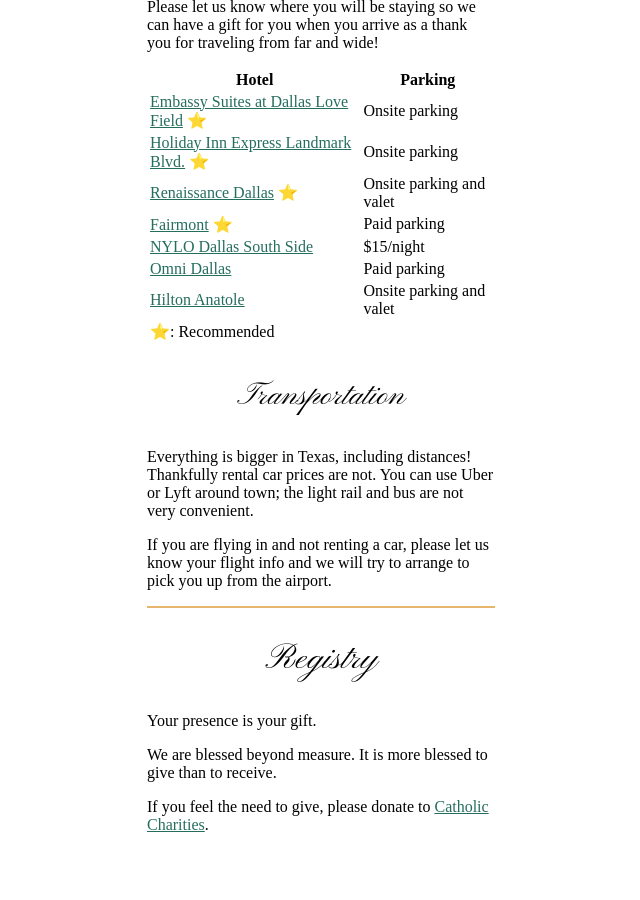
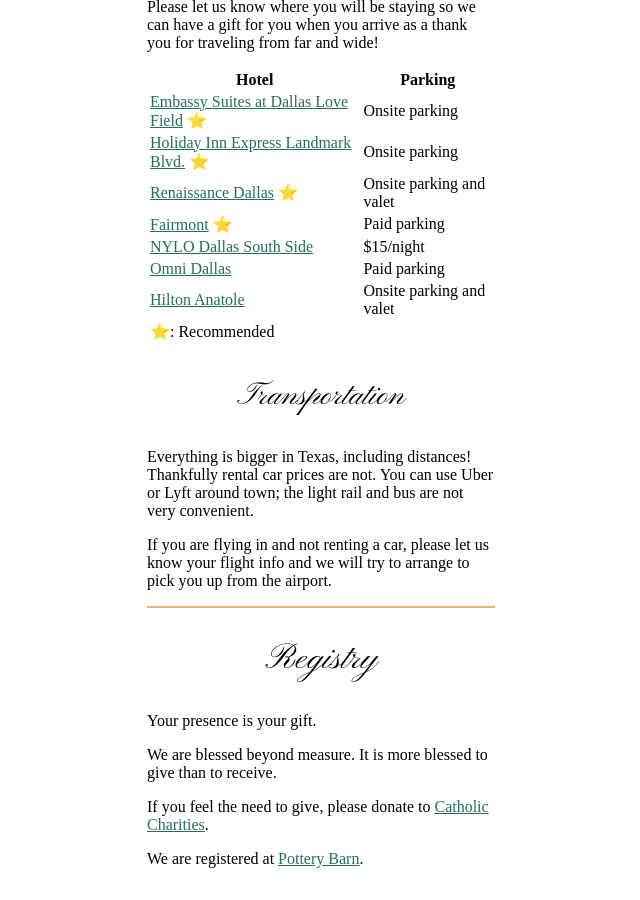
Before and after one commit to breckenedge/meowiedintexas.com, a Jekyll site: the page built from index.html, in a window 1280 px wide and 900 px high, scrolled down 1839 px. Shown: the whole window, without its empty margins (319-959 px from the left). Built offline with Jekyll 4.4.1, drawn with Linux system fonts in a browser that asks for light colours; before the commit the page ends 2705 px from its top, so only the background shows below that.

Commit message:
Update index.html

```diff
--- a/index.html
+++ b/index.html
@@ -128,3 +128,7 @@
 <p>Your presence is your gift.</p>
 <p>We are blessed beyond measure. It is more blessed to give than to receive.</p>
 <p>If you feel the need to give, please donate to <a href="https://ccdallas.org/donate">Catholic Charities</a>.</p>
+<p>
+  We are registered at
+  <a href="https://www.potterybarn.com/registry/500109474/registry-list.html?cm_ven=WedCh&bnrid=3340801&cm_ite=GiftGiver&cm_pla=WCSearchResults&cm_cat=Registry">Pottery Barn</a>.
+</p>
```
